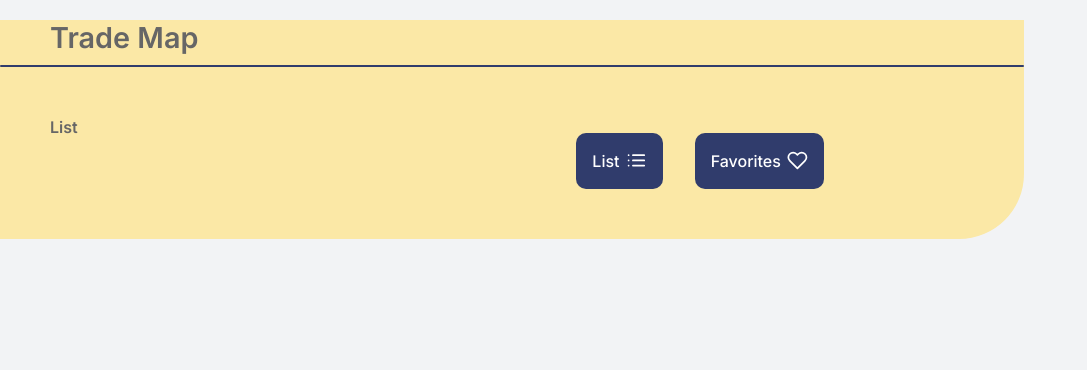
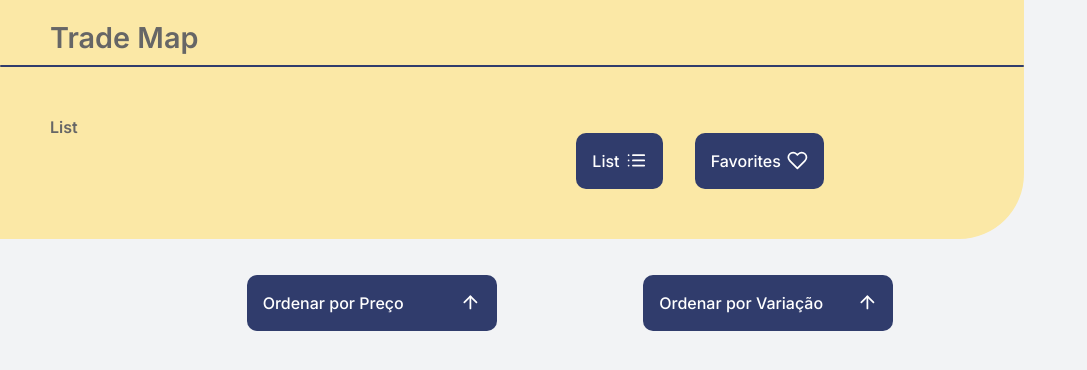
Before and after one commit to TradeMap-Code/desafio-frontend, a React (Create React App) app: page /favorites in a window 1280 px wide. Shown: the top 370 px of the page, without its empty margins (0-1087 px from the left). Built offline with nearby package versions, Linux system fonts and the light colour scheme.

Commit message:
feat: implementar a pagina de favoritos

```diff
--- a/src/components/Stock.tsx
+++ b/src/components/Stock.tsx
@@ -29,6 +29,13 @@ const Stock: React.FC<StockProps> = ({ chart, country, company, exchange, price,
     });
   }
 
+  function handleRemoveStockToFavorites() {
+    dispatch({
+      type: 'REMOVE_STOCK_FROM_FAVORITES',
+      payload: stock
+    });
+  }
+
   return (
     <div className={styles.container}>
 
@@ -45,7 +52,9 @@ const Stock: React.FC<StockProps> = ({ chart, country, company, exchange, price,
         </div>
       </div>
 
-      <Button disabled={favoritesStocks.includes(stock)} onClick={handleAddStockToFavorites}>
+      <Button
+        onClick={favoritesStocks.includes(stock) ? handleRemoveStockToFavorites : handleAddStockToFavorites}
+      >
         Favoritar
         {favoritesStocks.includes(stock) ? <AiFillHeart /> : <AiOutlineHeart />}
       </Button>
--- a/src/pages/Favorites.tsx
+++ b/src/pages/Favorites.tsx
@@ -1,13 +1,77 @@
 import React from 'react';
+import { FiArrowDown, FiArrowUp } from 'react-icons/fi';
+import { useSelector, useDispatch } from 'react-redux';
 
+import Button from '../components/Button';
 import Header from '../components/Header';
+import Stock from '../components/Stock';
+
+import { State } from '../redux/modules/state/types';
+import styles from '../styles/pages/Favorites.module.css';
 
 const Favorites: React.FC = () => {
 
+  const dispatch = useDispatch();
+
+  const stocks = useSelector((state: State) => {
+     const filterFavoriteStocks = state.stocks.filter(stock => state.favoritesStocks.includes(stock.stock));
+    return filterFavoriteStocks;
+  });
+  const priceOrderInverse = useSelector((state: State) => state.priceOrderInverse);
+  const variationOrderInverse = useSelector((state: State) => state.variationOrderInverse);
+
+  function handlePriceOrder(inverse: boolean) {
+    if(inverse) {
+      dispatch({
+        type: 'UPDATE_PRICE_ORDER',
+        payload: inverse
+      });
+    } else {
+      dispatch({
+        type: 'UPDATE_PRICE_ORDER',
+        payload: inverse
+      });
+    }
+  }
+
+  function handleVariationOrder(inverse: boolean) {
+    if(inverse) {
+      dispatch({
+        type: 'UPDATE_VARIATION_ORDER',
+        payload: inverse
+      });
+    } else {
+      dispatch({
+        type: 'UPDATE_VARIATION_ORDER',
+        payload: inverse
+      });
+    }
+  }
+
   return (
-    <div>
+    <div className={styles.container}>
       <Header />
 
+      <div className={styles.orderButtons}>
+        <Button onClick={() => handlePriceOrder(!priceOrderInverse)}>
+          Ordenar por Preço
+          {priceOrderInverse ? <FiArrowDown /> : <FiArrowUp />}
+        </Button>
+
+
+        <Button onClick={() => handleVariationOrder(!variationOrderInverse)}>
+          Ordenar por Variação
+          {variationOrderInverse ? <FiArrowDown /> : <FiArrowUp />}
+        </Button>
+      </div>
+
+      <div className={styles.stockList}>
+        {stocks.map(stock => (
+          <div key={stock.stock}>
+            <Stock {...stock} />
+          </div>
+        ))}
+      </div>
     </div>
   );
 };
--- a/src/pages/List.tsx
+++ b/src/pages/List.tsx
@@ -9,7 +9,6 @@ import Stock from '../components/Stock';
 import { State } from '../redux/modules/state/types';
 import styles from '../styles/pages/List.module.css';
 
-
 const List: React.FC = () => {
 
   const dispatch = useDispatch();
@@ -18,6 +17,8 @@ const List: React.FC = () => {
   const stocks = useSelector((state: State) => state.stocks);
   const priceOrderInverse = useSelector((state: State) => state.priceOrderInverse);
   const variationOrderInverse = useSelector((state: State) => state.variationOrderInverse);
+
+
 
   function handlePriceOrder(inverse: boolean) {
     if(inverse) {
@@ -62,7 +63,6 @@ const List: React.FC = () => {
           {variationOrderInverse ? <FiArrowDown /> : <FiArrowUp />}
         </Button>
       </div>
-      {console.log(appState)}
       <div className={styles.stockList}>
         {stocks.map(stock => (
           <div key={stock.stock}>
--- a/src/redux/modules/state/reducer.ts
+++ b/src/redux/modules/state/reducer.ts
@@ -6,7 +6,7 @@ import { State } from './types';
 const INITIAL_STATE: State = {
   priceOrderInverse: false,
   variationOrderInverse: false,
-  favoritesStocks: ['PETR4'],
+  favoritesStocks: [],
   stocks: Stocks,
 };
 
@@ -18,6 +18,12 @@ const stateReducer: Reducer<State> = (state = INITIAL_STATE, action) => {
         const { favoritesStocks } = state
         favoritesStocks.push(stock);
         return { ...state, favoritesStocks: favoritesStocks}
+      }
+      case 'REMOVE_STOCK_FROM_FAVORITES': {
+        const stock = action.payload;
+        const { favoritesStocks } = state
+        const updateFavoriteStocks = favoritesStocks.filter(favoriteStock => favoriteStock !== stock);
+        return { ...state, favoritesStocks: updateFavoriteStocks}
       }
       case 'UPDATE_PRICE_ORDER': {
         const inverseOrder = action.payload;
--- /dev/null
+++ b/src/styles/pages/Favorites.module.css
@@ -0,0 +1,26 @@
+.container {
+  display: flex;
+  flex-direction: column;
+}
+
+.orderButtons {
+  display: flex;
+  justify-content: space-evenly;
+  margin: 20px 240px 0px 100px;
+}
+
+.orderButtons > button {
+  width: 250px;
+}
+
+
+.stockList {
+  display: flex;
+  justify-content: space-around;
+  flex-wrap: wrap;
+  margin: 20px 240px 20px 100px;
+}
+
+.stockList > div {
+  margin-top: 40px;
+}
```
Also changed, not shown: src/redux/modules/state/actions.ts (+9 -0 lines).
